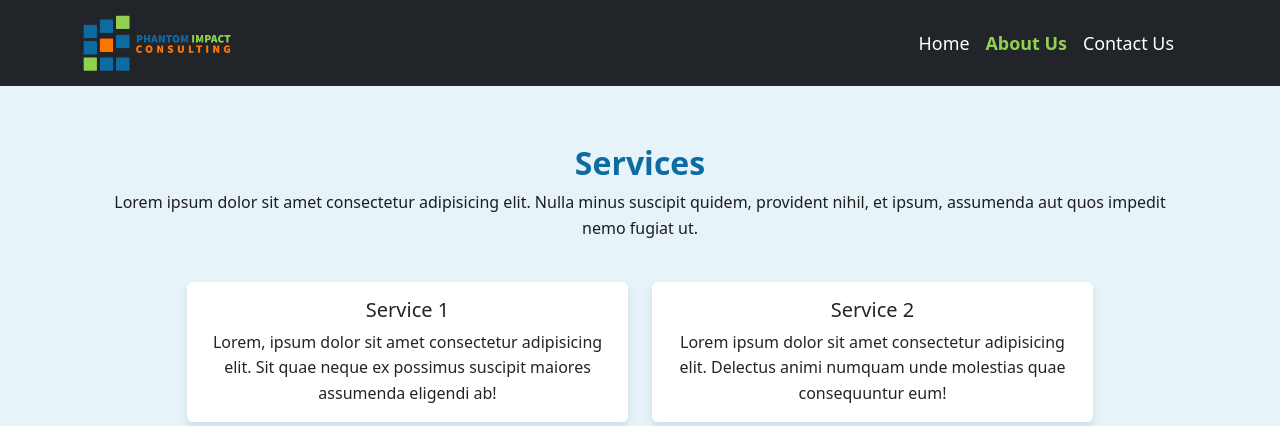
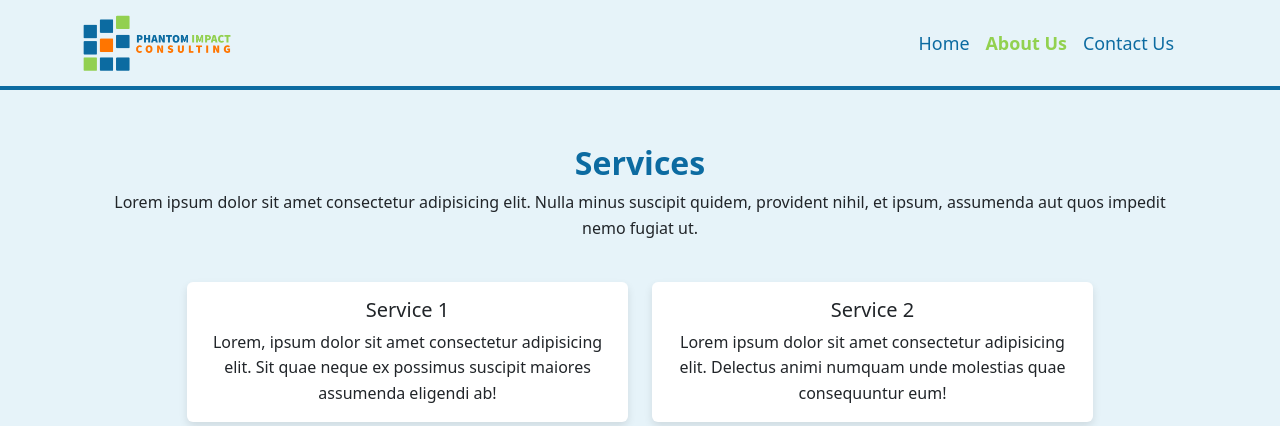
Before and after one commit to kashik09/OfficialPIC-Consulting, a PHP site: page /about.html in a window 1280 px wide. Shown: the top 426 px of the page. Run offline with PHP 8.4, Linux system fonts and the light colour scheme.

Commit message:
Add bottom border for navigation bar

```diff
--- a/about.html
+++ b/about.html
@@ -25,7 +25,7 @@
 </head>
 <body class="container mt-5 pt-5">
     <header>
-        <nav class="navbar navbar-expand-lg fixed-top">
+        <nav class="navbar navbar-expand-lg border-bottom border-4 fixed-top">
             <div class="container">
                 <a class="navbar-brand" href="index.html">
                     <img src="public/assets/images/navbar-logo.png" alt="The Phantom Impact Consulting Logo" title="The Phantom Impact Consulting Logo">
--- a/contact.html
+++ b/contact.html
@@ -27,7 +27,7 @@
 </head>
 <body class="container mt-5 pt-5">
     <header>
-        <nav class="navbar navbar-expand-lg fixed-top">
+        <nav class="navbar navbar-expand-lg border-bottom border-4 fixed-top">
             <div class="container">
                 <a class="navbar-brand" href="index.html">
                     <img src="public/assets/images/navbar-logo.png" alt="The Phantom Impact Consulting Logo" title="The Phantom Impact Consulting Logo">
--- a/index.html
+++ b/index.html
@@ -29,7 +29,7 @@
 </head>
 <body class="container mt-5 pt-5">
     <header>
-        <nav class="navbar navbar-expand-lg fixed-top">
+        <nav class="navbar navbar-expand-lg border-bottom border-4 fixed-top">
             <div class="container">
                 <a class="navbar-brand" href="#home-page-top">
                     <img src="public/assets/images/navbar-logo.png" alt="The Phantom Impact Consulting Logo" title="The Phantom Impact Consulting Logo">
--- a/public/css/style.css
+++ b/public/css/style.css
@@ -4,7 +4,6 @@
 }
 
 body {
-    color: #1E1E1E;
     background-color: #e6f3f9;
 }
 
@@ -27,7 +26,7 @@ p {
 
 .navbar {
     padding: 10px 20px;
-    background-color: #212529;
+    background-color: #e6f3f9;
     font-size: 1.12rem;
 }
 
@@ -41,8 +40,8 @@ p {
 }
 
 .navbar .nav-link {
-    font-weight: 500;
-    color: white !important;
+    font-weight: 900;
+    color: #0c6ba1 !important;
 }
 
 .navbar .nav-link.active,
@@ -80,6 +79,10 @@ p {
     justify-content: center;
     border-radius: 50%;
     transition: background-color 0.3s ease-in-out, color 0.3s ease-in-out;
+}
+
+.border-bottom {
+    border-color: #0c6ba1 !important;
 }
 
 .hero-section {
```
